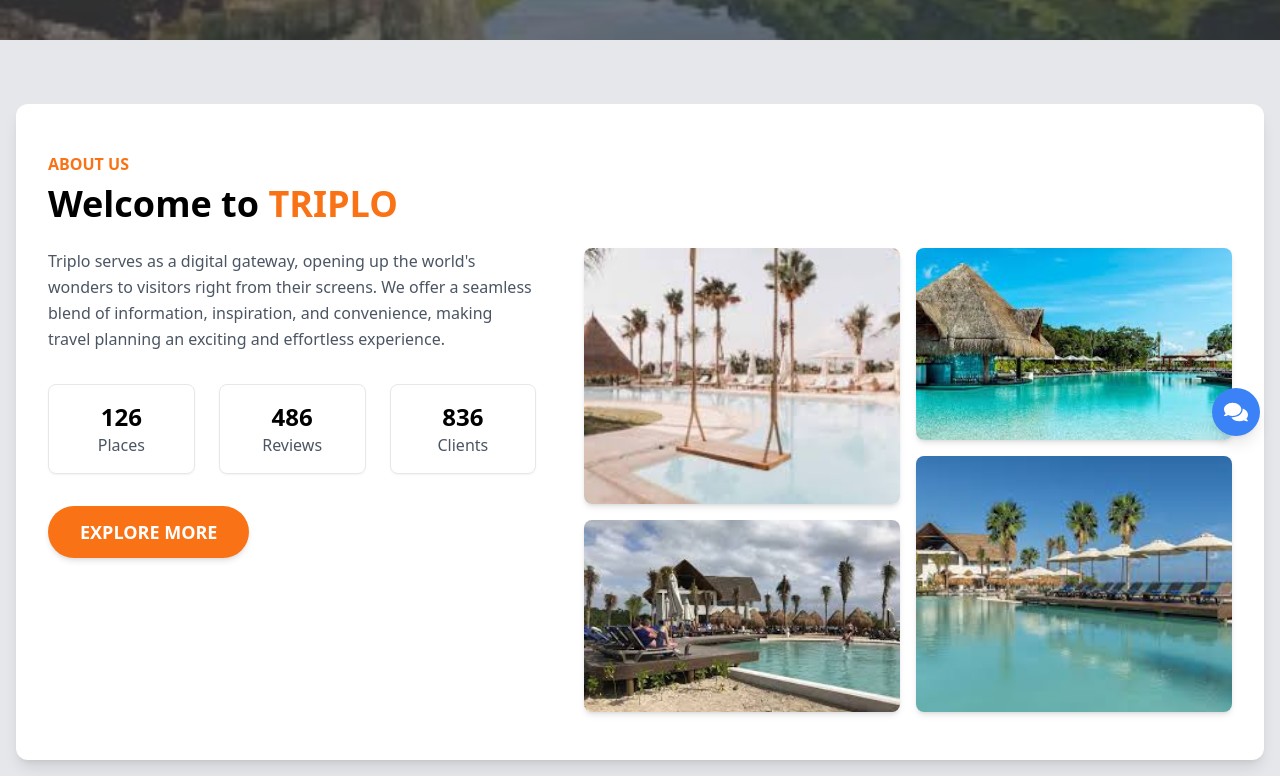
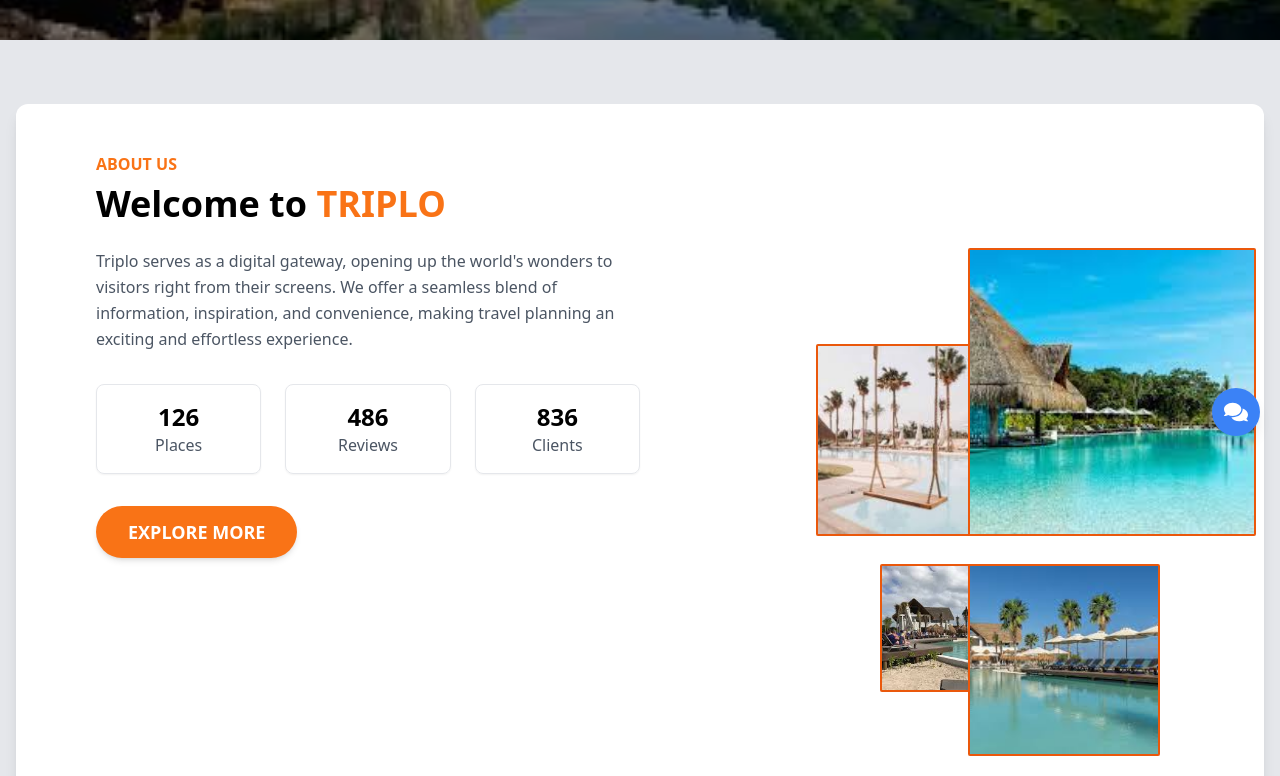
Before and after one commit to tech-skil/-MERN-Stack-Travel-Website-with-AI-Chatbot-YouTube-Video-Suggestions-and-Weather-Prediction-, a React (Vite) app in the folder client/: page /about in a window 1280 px wide. Shown: the part 344-1120 px from the top of the page. Built offline with nearby package versions, Linux system fonts and the light colour scheme; no server answers.

Commit message:
fixed images in about

```diff
--- a/client/package.json
+++ b/client/package.json
@@ -15,6 +15,7 @@
     "@emotion/styled": "^11.11.0",
     "@google/generative-ai": "^0.15.0",
     "@mui/material": "^5.15.5",
+    "@react-spring/web": "^9.7.4",
     "@react-three/drei": "^9.108.4",
     "@react-three/fiber": "^8.16.8",
     "@reduxjs/toolkit": "^2.0.1",
@@ -31,6 +32,7 @@
     "react-redux": "^9.0.4",
     "react-router": "^6.21.1",
     "react-router-dom": "^6.25.0",
+    "react-spring": "^9.7.4",
     "react-toastify": "^10.0.4",
     "recharts": "^2.12.7",
     "redux-persist": "^6.0.0",
--- a/client/src/pages/About.jsx
+++ b/client/src/pages/About.jsx
@@ -1,6 +1,5 @@
-import React from 'react';
-import { motion } from 'framer-motion';
-import { useInView } from 'react-intersection-observer';
+import React, { useEffect } from 'react';
+import { useSpring, animated, config } from 'react-spring';
 import image7 from "../assets/images/images.jpg";
 import image8 from "../assets/images/image8.jpeg";
 import image9 from "../assets/images/images9.jpeg";
@@ -10,53 +9,36 @@ import { FaFacebookF, FaTwitter, FaInstagram, FaExternalLinkAlt } from "react-ic
 import ChatIcon from "./ChatIcon";
 
 const About = () => {
-  const fadeIn = {
-    initial: { opacity: 0, y: 20 },
-    animate: { opacity: 1, y: 0 },
-    transition: { duration: 0.6 }
-  };
+  const [springs, api] = useSpring(() => ({
+    from: { scale: 0, opacity: 0 },
+    to: { scale: 1, opacity: 1 },
+    config: config.molasses,
+  }));
 
-  const [ref, inView] = useInView({
-    triggerOnce: true,
-    threshold: 0.1
-  });
+  useEffect(() => {
+    api.start({ scale: 1, opacity: 1 });
+  }, [api]);
 
   return (
-    <div className="w-full ">
+    <div className="w-full">
       {/* Hero Section */}
       <div className="relative h-96 overflow-hidden">
-        <img src={aboutimg} alt="About Us Hero" className="w-full opacity-60 h-full object-cover" />
+        <img src={aboutimg} alt="About Us Hero" className="w-full h-full object-cover" />
         <div className="absolute inset-0 bg-black bg-opacity-50 flex items-center justify-center">
           <h1 className="text-5xl font-bold text-white uppercase">About Us</h1>
         </div>
       </div>
 
       {/* Main Content */}
-      <div className="container mx-auto px-4 py-16">
-        <motion.section
-          className="bg-white rounded-xl shadow-lg py-12 px-8 mb-12"
-          initial="initial"
-          animate="animate"
-          variants={fadeIn}
-        >
-          <motion.h2
-            className="text-orange-500 font-semibold mb-2"
-            variants={fadeIn}
-          >
-            ABOUT US
-          </motion.h2>
-          <motion.h1
-            className="text-4xl font-bold mb-6"
-            variants={fadeIn}
-          >
+      <div className="container mx-auto px-4 py-16 hi">
+        <section className="bg-white rounded-xl shadow-lg py-12 pl-20 px-8 mb-12">
+          <h2 className="text-orange-500 font-semibold mb-2">ABOUT US</h2>
+          <h1 className="text-4xl font-bold mb-6">
             Welcome to <span className="text-orange-500">TRIPLO</span>
-          </motion.h1>
+          </h1>
 
           <div className="flex flex-col lg:flex-row gap-12">
-            <motion.div
-              className="lg:w-1/2"
-              variants={fadeIn}
-            >
+            <div className="lg:w-1/2">
               <p className="text-gray-600 mb-8 leading-relaxed">
                 Triplo serves as a digital gateway, opening up the world's wonders to visitors right from their screens. We offer a seamless blend of information, inspiration, and convenience, making travel planning an exciting and effortless experience.
               </p>
@@ -67,71 +49,58 @@ const About = () => {
                   { icon: 'star', number: '486', label: 'Reviews' },
                   { icon: 'users', number: '836', label: 'Clients' }
                 ].map((item, index) => (
-                  <motion.div
+                  <div
                     key={item.label}
                     className="border border-gray-200 rounded-lg p-4 text-center shadow-sm hover:shadow-md transition-shadow duration-300"
-                    whileHover={{ scale: 1.05 }}
-                    whileTap={{ scale: 0.95 }}
                   >
                     <i className={`fas fa-${item.icon} text-orange-500 text-3xl mb-2`}></i>
                     <h3 className="text-2xl font-bold">{item.number}</h3>
                     <p className="text-gray-600">{item.label}</p>
-                  </motion.div>
+                  </div>
                 ))}
               </div>
 
-              <motion.button
+              <button
                 className="bg-orange-500 text-white py-3 px-8 rounded-full hover:bg-orange-600 transition duration-300 shadow-md hover:shadow-lg text-lg font-semibold"
-                whileHover={{ scale: 1.05 }}
-                whileTap={{ scale: 0.95 }}
               >
                 EXPLORE MORE
-              </motion.button>
-            </motion.div>
+              </button>
+            </div>
 
-            <motion.div
-              ref={ref}
-              initial="hidden"
-              animate={inView ? "visible" : "hidden"}
-              variants={fadeIn}
-              className="grid grid-cols-2 gap-4 max-w-2xl mx-auto"
-            >
-              <motion.div className="col-span-1 space-y-4">
-                <motion.img
+            <div className="lg:w-1/2">
+              <div className="grid grid-cols-2 gap-4">
+                <animated.div style={springs} className="w-48 h-48 ml-32 mt-24 mb-3 overflow-hidden">
+                  <img
                     src={image7}
                     alt="Travel image 1"
-                  className="w-full h-64 object-cover rounded-lg shadow-md"
-                  whileHover={{ scale: 1.05 }}
-                  whileTap={{ scale: 0.95 }}
+                    className="w-full h-full object-cover rounded-sm border-2 border-orange-600 drop-shadow-xl"
                   />
-                <motion.img
+                </animated.div>
+                <animated.div style={springs} className="w-72 h-72 mb-3 overflow-hidden">
+                  <img
+                    src={image8}
+                    alt="Travel image 2"
+                    className="w-full h-full object-cover rounded-sm border-2 border-orange-600 drop-shadow-xl"
+                  />
+                </animated.div>
+                <animated.div style={springs} className="w-32 h-32 ml-48 overflow-hidden">
+                  <img
                     src={image9}
                     alt="Travel image 3"
-                  className="w-full h-48 object-cover rounded-lg shadow-md"
-                  whileHover={{ scale: 1.05 }}
-                  whileTap={{ scale: 0.95 }}
+                    className="w-full h-full object-cover rounded-sm border-2 border-orange-600 drop-shadow-xl"
                   />
-              </motion.div>
-              <motion.div className="col-span-1 space-y-4">
-                <motion.img
-                  src={image8}
-                  alt="Travel image 2"
-                  className="w-full h-48 object-cover rounded-lg shadow-md"
-                  whileHover={{ scale: 1.05 }}
-                  whileTap={{ scale: 0.95 }}
-                />
-                <motion.img
+                </animated.div>
+                <animated.div style={springs} className="w-48 h-48 overflow-hidden">
+                  <img
                     src={image10}
                     alt="Travel image 4"
-                  className="w-full h-64 object-cover rounded-lg shadow-md"
-                  whileHover={{ scale: 1.05 }}
-                  whileTap={{ scale: 0.95 }}
+                    className="w-full h-full object-cover rounded-sm border-2 border-orange-600 drop-shadow-xl"
                   />
-              </motion.div>
-            </motion.div>
+                </animated.div>
               </div>
-        </motion.section>
-
+            </div>
+          </div>
+        </section>
         <ChatIcon />
       </div>
     </div>
--- a/client/src/pages/Home.jsx
+++ b/client/src/pages/Home.jsx
@@ -150,8 +150,8 @@ const Home = () => {
             <source src={homeVideo} type="video/mp4" />
             Your browser does not support the video tag.
           </video>
-          <div className="absolute inset-0 bg-black bg-opacity-50 flex flex-col items-center justify-center p-4">
-            <div className="text-white font-bold flex items-center mb-4 text-sm md:text-base">
+          <div className="absolute inset-0 bg-black bg-opacity-50 flex flex-col items-center justify-center p-4 ">
+            <div className="text-white font-bold flex items-center mb-4 text-sm md:text-base pt-16 ">
               <span className="w-8 md:w-16 mx-2 h-[2px] bg-orange-500"></span>
               WELCOME TO KARNATAKA
               <span className="w-8 md:w-16 mx-2 h-[2px] bg-orange-500"></span>
@@ -159,7 +159,7 @@ const Home = () => {
             <h1 className="text-white text-xl md:text-4xl text-center font-bold mb-4">
               Discover Current Weather Now
             </h1>
-            <div className="flex items-center w-full max-w-md">
+            <div className="flex items-center w-full max-w-sm my-5">
               <input
                 type="text"
                 className="rounded-l-lg outline-none w-full px-2 py-2 border"
--- a/client/src/pages/Login.jsx
+++ b/client/src/pages/Login.jsx
@@ -11,6 +11,7 @@ import { Canvas } from '@react-three/fiber';
 import loginImage from "../assets/rg.avif";
 import { OrbitControls, Sphere } from '@react-three/drei';
 import './styles/Home.css'
+
 const Login = () => {
   const dispatch = useDispatch();
   const navigate = useNavigate();
@@ -31,7 +32,7 @@ const Login = () => {
     e.preventDefault();
     try {
       dispatch(loginStart());
-      const res = await fetch(`/api/auth/login`, {
+      const res = await fetch('/api/auth/login', {
         method: "POST",
         headers: {
           "Content-Type": "application/json",
@@ -39,24 +40,25 @@ const Login = () => {
         body: JSON.stringify(formData),
       });
       const data = await res.json();
-      if (data?.success) {
-        dispatch(loginSuccess(data?.user));
-        alert(data?.message);
+      if (res.ok) {
+        dispatch(loginSuccess(data.user));
+        alert("Login successful!");
         navigate("/");
       } else {
-        dispatch(loginFailure(data?.message));
-        alert(data?.message);
+        dispatch(loginFailure(data.message || "Login failed"));
+        alert(data.message || "Login failed. Please try again.");
       }
     } catch (error) {
       dispatch(loginFailure(error.message));
-      console.log(error);
+      alert("An error occurred. Please try again.");
+      console.error(error);
     }
   };
 
   return (
     <div className="signin_image">
       <div className="min-h-screen flex items-center justify-center py-12 px-4 sm:px-6 lg:px-8">
-      <div className="max-w-4xl w-full space-y-8 flex bg-white drop-shadow-2xl shadow-black px-10 rounded-lg    py-5 flex-col-reverse md:flex-row-reverse">
+        <div className="max-w-4xl w-full space-y-8 flex bg-white drop-shadow-2xl shadow-black px-10 rounded-lg py-5 flex-col-reverse md:flex-row-reverse">
           <div className="w-full md:w-1/2 relative h-64 md:h-auto">
             <Canvas>
               <OrbitControls enableZoom={false} />
```
Also changed, not shown: 1 other file (tests, documents, lock files or other folders). Lines whose indentation alone changed are shown as unchanged.
